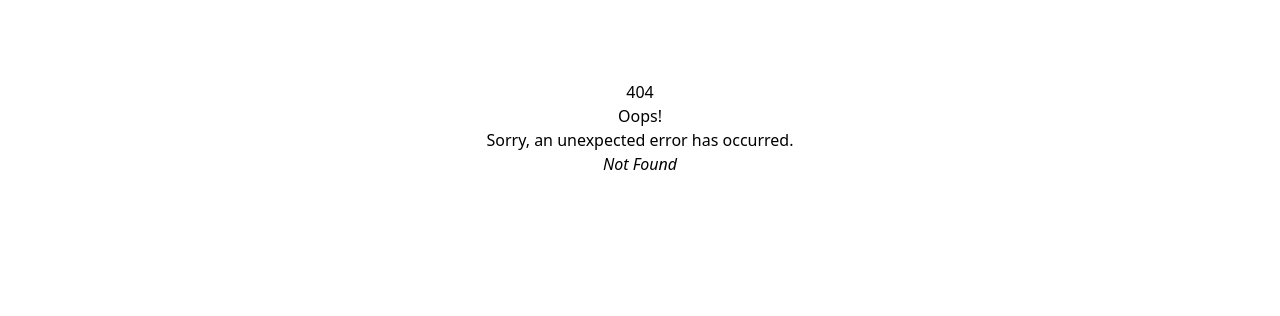
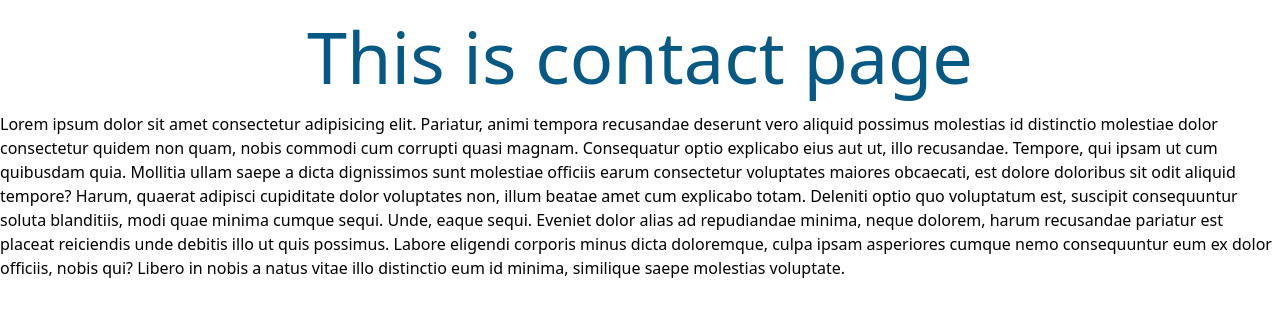
Before and after one commit to KhanZiaul/React-JS, a React (Vite) app in the folder 03-react-router-again/: page /contact in a window 1280 px wide. Before the commit this address had no page. Shown: the top 316 px of the page. Built offline with nearby package versions, Linux system fonts and the light colour scheme.

Commit message:
Contact component and another router added

```diff
--- /dev/null
+++ b/03-react-router-again/src/components/Contact/Contact.jsx
@@ -0,0 +1,12 @@
+import React from 'react';
+
+const Contact = () => {
+    return (
+        <div>
+            <h2 className='text-sky-800 my-5 text-center text-7xl'>This is contact page</h2>
+            <p>Lorem ipsum dolor sit amet consectetur adipisicing elit. Pariatur, animi tempora recusandae deserunt vero aliquid possimus molestias id distinctio molestiae dolor consectetur quidem non quam, nobis commodi cum corrupti quasi magnam. Consequatur optio explicabo eius aut ut, illo recusandae. Tempore, qui ipsam ut cum quibusdam quia. Mollitia ullam saepe a dicta dignissimos sunt molestiae officiis earum consectetur voluptates maiores obcaecati, est dolore doloribus sit odit aliquid tempore? Harum, quaerat adipisci cupiditate dolor voluptates non, illum beatae amet cum explicabo totam. Deleniti optio quo voluptatum est, suscipit consequuntur soluta blanditiis, modi quae minima cumque sequi. Unde, eaque sequi. Eveniet dolor alias ad repudiandae minima, neque dolorem, harum recusandae pariatur est placeat reiciendis unde debitis illo ut quis possimus. Labore eligendi corporis minus dicta doloremque, culpa ipsam asperiores cumque nemo consequuntur eum ex dolor officiis, nobis qui? Libero in nobis a natus vitae illo distinctio eum id minima, similique saepe molestias voluptate.</p>
+        </div>
+    );
+};
+
+export default Contact;
--- a/03-react-router-again/src/main.jsx
+++ b/03-react-router-again/src/main.jsx
@@ -8,6 +8,7 @@ import {
 } from "react-router-dom";
 import Router from './components/Root-Router/Router';
 import ErrorPage from './components/Error/ErrorPage';
+import Contact from './components/Contact/Contact';
 const router = createBrowserRouter([
   // Adding Router-----------------
   // {
@@ -19,6 +20,10 @@ const router = createBrowserRouter([
     path:'/',
     element : <Router></Router>,
     errorElement: <ErrorPage></ErrorPage>
+  },
+  {
+    path:'/contact',
+    element: <Contact></Contact>
   }
 ])
 
```
Also changed, not shown: 03-react-router-again/src/components/Root-Router/Router.jsx (+3 -2 lines).
